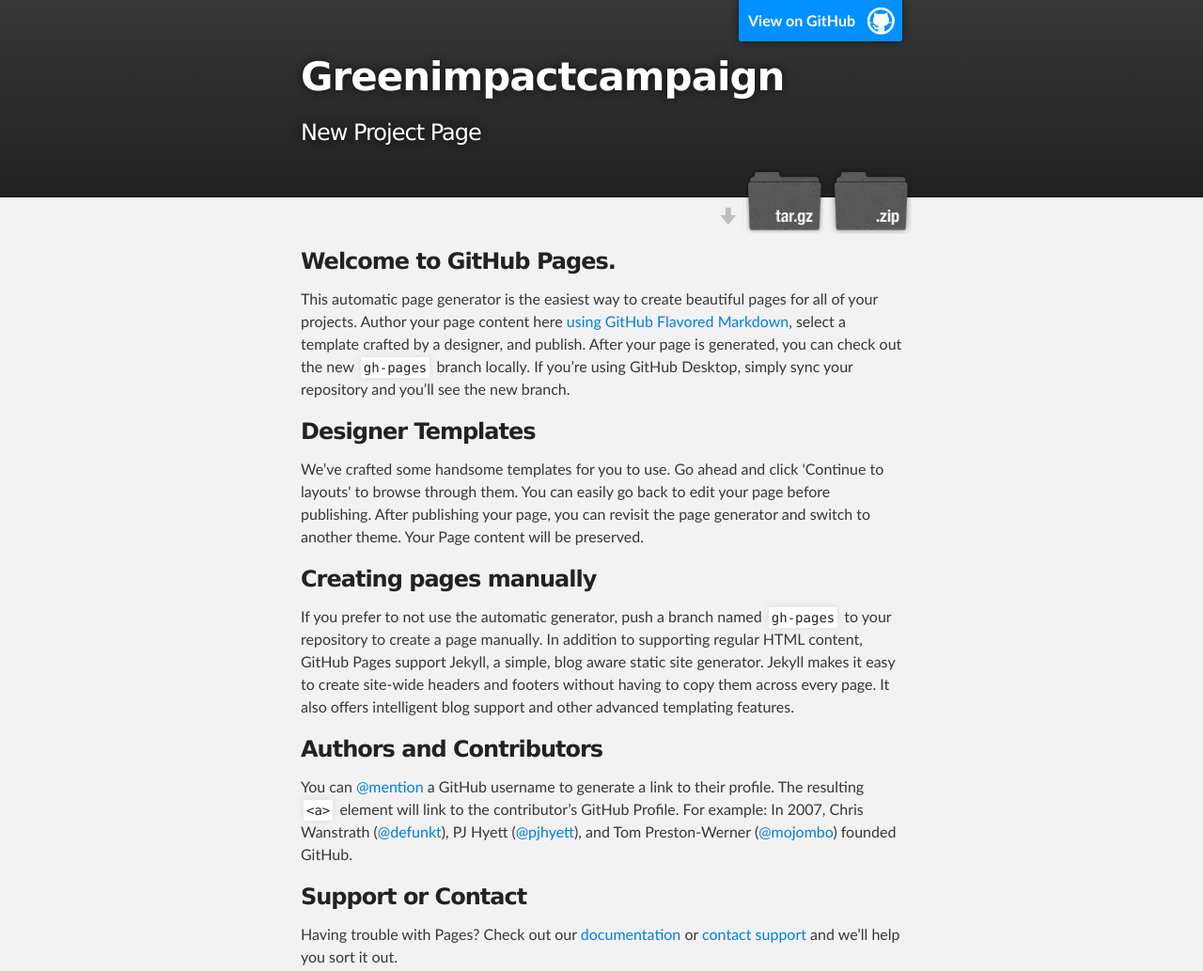
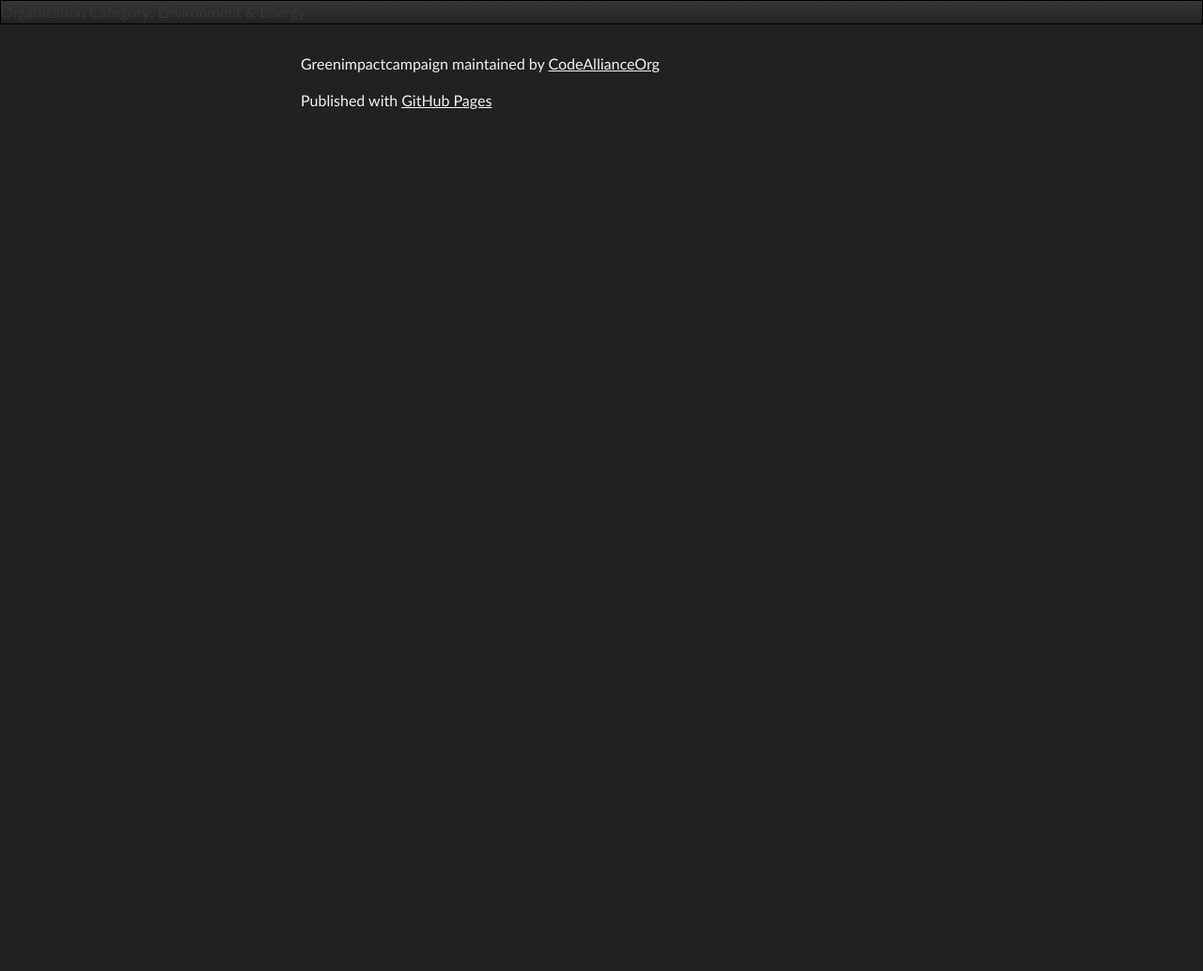
Before and after one commit to CodeAllianceOrg/Green-Impact-Campaign, a plain HTML site: page index.html in a window 1280 px wide. Shown: the top 1033 px of the page at 94% size. After the commit the page ends 800 px from the top, so only its background shows below. Drawn offline with Linux system fonts and the light colour scheme.

Commit message:
Update index.html

```diff
--- a/index.html
+++ b/index.html
@@ -15,49 +15,18 @@
 
     <!-- HEADER -->
     <div id="header_wrap" class="outer">
-        <header class="inner">
-          <a id="forkme_banner" href="https://github.com/CodeAllianceOrg/GreenImpactCampaign">View on GitHub</a>
-
-          <h1 id="project_title">Greenimpactcampaign</h1>
-          <h2 id="project_tagline">New Project Page</h2>
-
-            <section id="downloads">
-              <a class="zip_download_link" href="https://github.com/CodeAllianceOrg/GreenImpactCampaign/zipball/master">Download this project as a .zip file</a>
-              <a class="tar_download_link" href="https://github.com/CodeAllianceOrg/GreenImpactCampaign/tarball/master">Download this project as a tar.gz file</a>
-            </section>
-        </header>
+<div style="border:1px solid black"><b>Organization Category:</b>
+Environment & Energy
 </div>
 
-    <!-- MAIN CONTENT -->
-    <div id="main_content_wrap" class="outer">
-      <section id="main_content" class="inner">
-        <h3>
-<a id="welcome-to-github-pages" class="anchor" href="#welcome-to-github-pages" aria-hidden="true"><span aria-hidden="true" class="octicon octicon-link"></span></a>Welcome to GitHub Pages.</h3>
 
-<p>This automatic page generator is the easiest way to create beautiful pages for all of your projects. Author your page content here <a href="https://guides.github.com/features/mastering-markdown/">using GitHub Flavored Markdown</a>, select a template crafted by a designer, and publish. After your page is generated, you can check out the new <code>gh-pages</code> branch locally. If you’re using GitHub Desktop, simply sync your repository and you’ll see the new branch.</p>
 
-<h3>
-<a id="designer-templates" class="anchor" href="#designer-templates" aria-hidden="true"><span aria-hidden="true" class="octicon octicon-link"></span></a>Designer Templates</h3>
 
-<p>We’ve crafted some handsome templates for you to use. Go ahead and click 'Continue to layouts' to browse through them. You can easily go back to edit your page before publishing. After publishing your page, you can revisit the page generator and switch to another theme. Your Page content will be preserved.</p>
 
-<h3>
-<a id="creating-pages-manually" class="anchor" href="#creating-pages-manually" aria-hidden="true"><span aria-hidden="true" class="octicon octicon-link"></span></a>Creating pages manually</h3>
 
-<p>If you prefer to not use the automatic generator, push a branch named <code>gh-pages</code> to your repository to create a page manually. In addition to supporting regular HTML content, GitHub Pages support Jekyll, a simple, blog aware static site generator. Jekyll makes it easy to create site-wide headers and footers without having to copy them across every page. It also offers intelligent blog support and other advanced templating features.</p>
 
-<h3>
-<a id="authors-and-contributors" class="anchor" href="#authors-and-contributors" aria-hidden="true"><span aria-hidden="true" class="octicon octicon-link"></span></a>Authors and Contributors</h3>
 
-<p>You can <a href="https://help.github.com/articles/basic-writing-and-formatting-syntax/#mentioning-users-and-teams" class="user-mention">@mention</a> a GitHub username to generate a link to their profile. The resulting <code>&lt;a&gt;</code> element will link to the contributor’s GitHub Profile. For example: In 2007, Chris Wanstrath (<a href="https://github.com/defunkt" class="user-mention">@defunkt</a>), PJ Hyett (<a href="https://github.com/pjhyett" class="user-mention">@pjhyett</a>), and Tom Preston-Werner (<a href="https://github.com/mojombo" class="user-mention">@mojombo</a>) founded GitHub.</p>
-
-<h3>
-<a id="support-or-contact" class="anchor" href="#support-or-contact" aria-hidden="true"><span aria-hidden="true" class="octicon octicon-link"></span></a>Support or Contact</h3>
-
-<p>Having trouble with Pages? Check out our <a href="https://help.github.com/pages">documentation</a> or <a href="https://github.com/contact">contact support</a> and we’ll help you sort it out.</p>
-      </section>
     </div>
-
     <!-- FOOTER  -->
     <div id="footer_wrap" class="outer">
       <footer class="inner">
```
Lines whose indentation alone changed are shown as unchanged.
